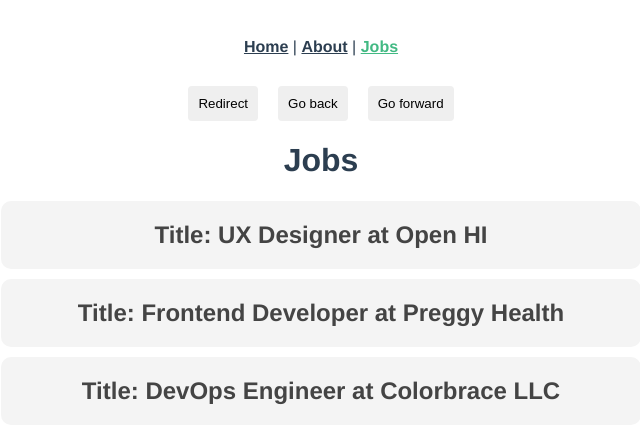
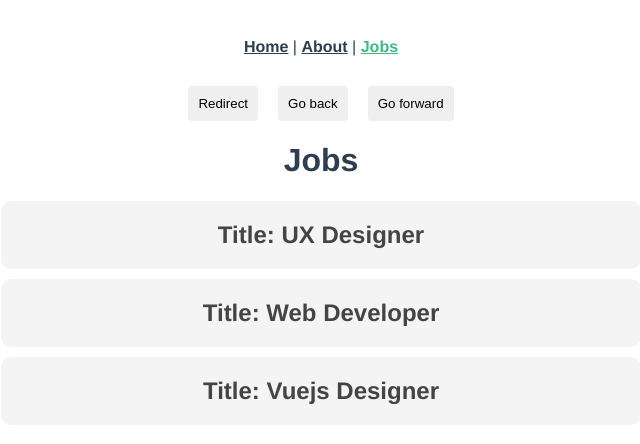
Before and after one commit to NNEUID/vue-three-router, a Vue app: page /jobs in a window 1280 px wide. Shown: the top 444 px of the page, without its empty margins (319-959 px from the left). Built offline with nearby package versions, Linux system fonts and the light colour scheme; data requests are answered from the project's data file.

Commit message:
add created hook to fetch jobs from json-servet

```diff
--- a/src/views/jobs/Jobs.vue
+++ b/src/views/jobs/Jobs.vue
@@ -12,12 +12,13 @@ export default {
   data() {
     return {
       jobs: [
-        { title: 'UX Designer at Open HI', id: 1, description: 'Lorem' },
-        { title: 'Frontend Developer at Preggy Health', id: 2, description: 'Lorem' },
-        { title: 'DevOps Engineer at Colorbrace LLC', id: 3, description: 'Lorem' },
+
       ]
     }
 
+  },
+  mounted() {
+    fetch('http://localhost:3000/jobs').then(res => res.json()).then(data => this.jobs = data).catch(error => console.log(error))
   }
 }
 </script>
```
Lines whose indentation alone changed are shown as unchanged.
